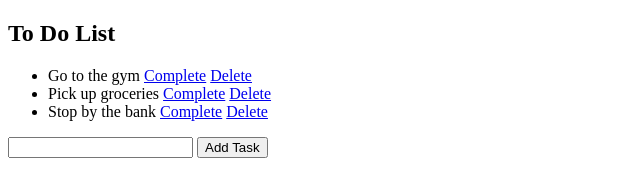
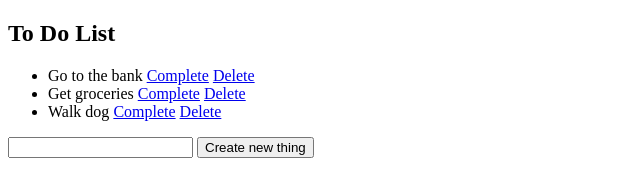
Before and after one commit to megancoyle/listing-n-stuff, a plain HTML site: page index.html in a window 1280 px wide. Shown: the whole page, without its empty margins (0-640 px from the left). Drawn offline with nearby package versions, Linux system fonts and the light colour scheme.

Commit message:
Fix js bug

```diff
--- a/index.html
+++ b/index.html
@@ -8,17 +8,18 @@
 
   <h2>To Do List</h2>
   <ul id="fav-list">
-    <li class="fav-thing"><span>Go to the gym</span></li>
-    <li class="fav-thing"><span>Pick up groceries</span></li>
-    <li class="fav-thing"><span>Stop by the bank</span></li>
+    <li class="fav-thing"><span>Go to the bank</span></li>
+    <li class="fav-thing"><span>Get groceries</span></li>
+    <li class="fav-thing"><span>Walk dog</span></li>
   </ul>
 
   <form>
     <input id="new-thing" />
-    <input id="new-thing-button" type="submit" value="Add Task"></submit>
+    <input id="new-thing-button" type="submit" value="Create new thing"></submit>
   </form>
 
   <script src="https://ajax.googleapis.com/ajax/libs/jquery/1.11.3/jquery.min.js"></script>
+
   <script src="js/script.js" type="text/javascript" charset="utf-8" async defer></script>
 </body>
 </html>
--- a/js/script.js
+++ b/js/script.js
@@ -1,3 +1,4 @@
+
 'use strict';
 var MyApp = {};
 var $thingList = $('#fav-list');
@@ -19,7 +20,7 @@ $thingList.on('blur','input',function() {
 MyApp.addToList = function(list) {
   var $newList = $('<li class="fav-thing"><span>');
   var $newItemText = $('#new-thing');
-  $newList.html($newItemText.val());
+  $newList.find('span').html($newItemText.val());
   $newItemText.val('');
   if ($newList.html() !== '') {
     list.append($newList);
@@ -42,7 +43,6 @@ MyApp.addButtons = function($item) {
 }
 
 $(function() {
-
   var $button = $('#new-thing-button');
 
   $button.on('click', function(e) {
```
